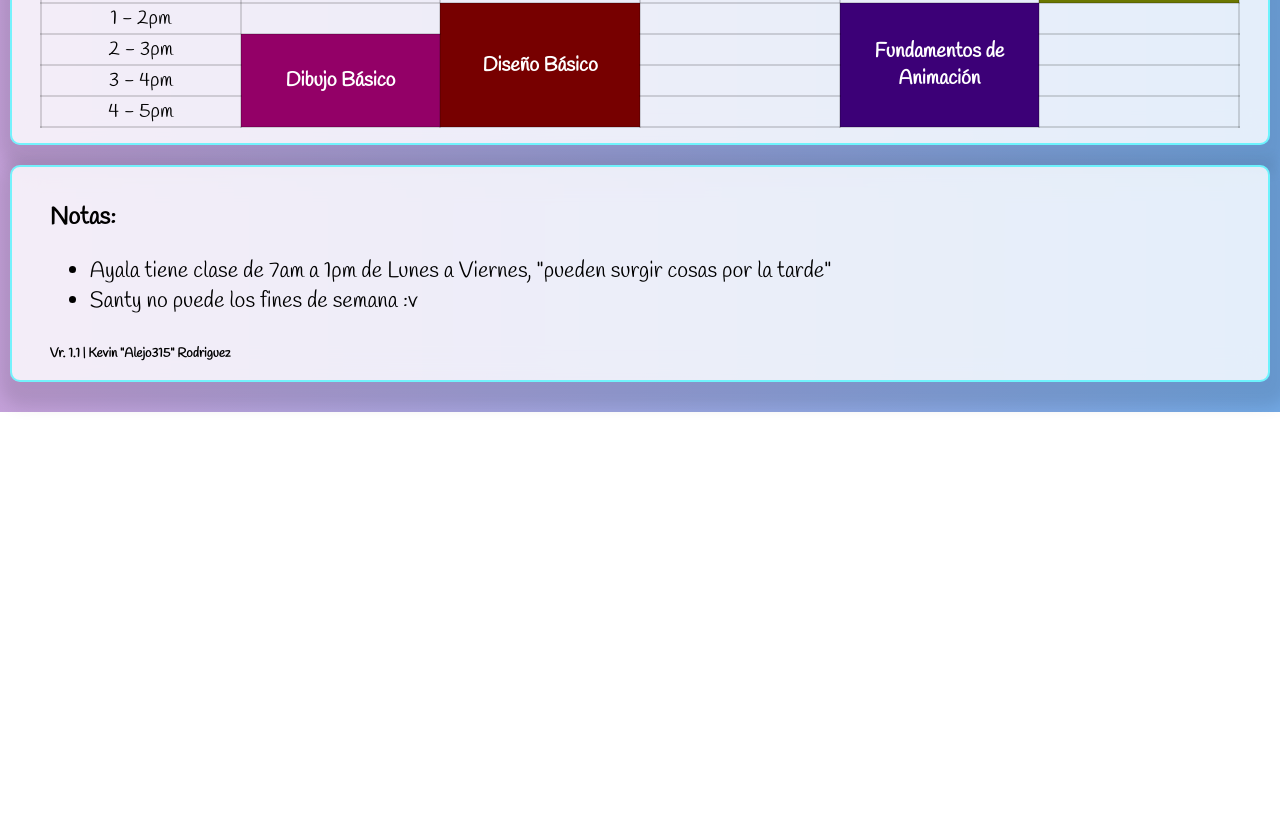
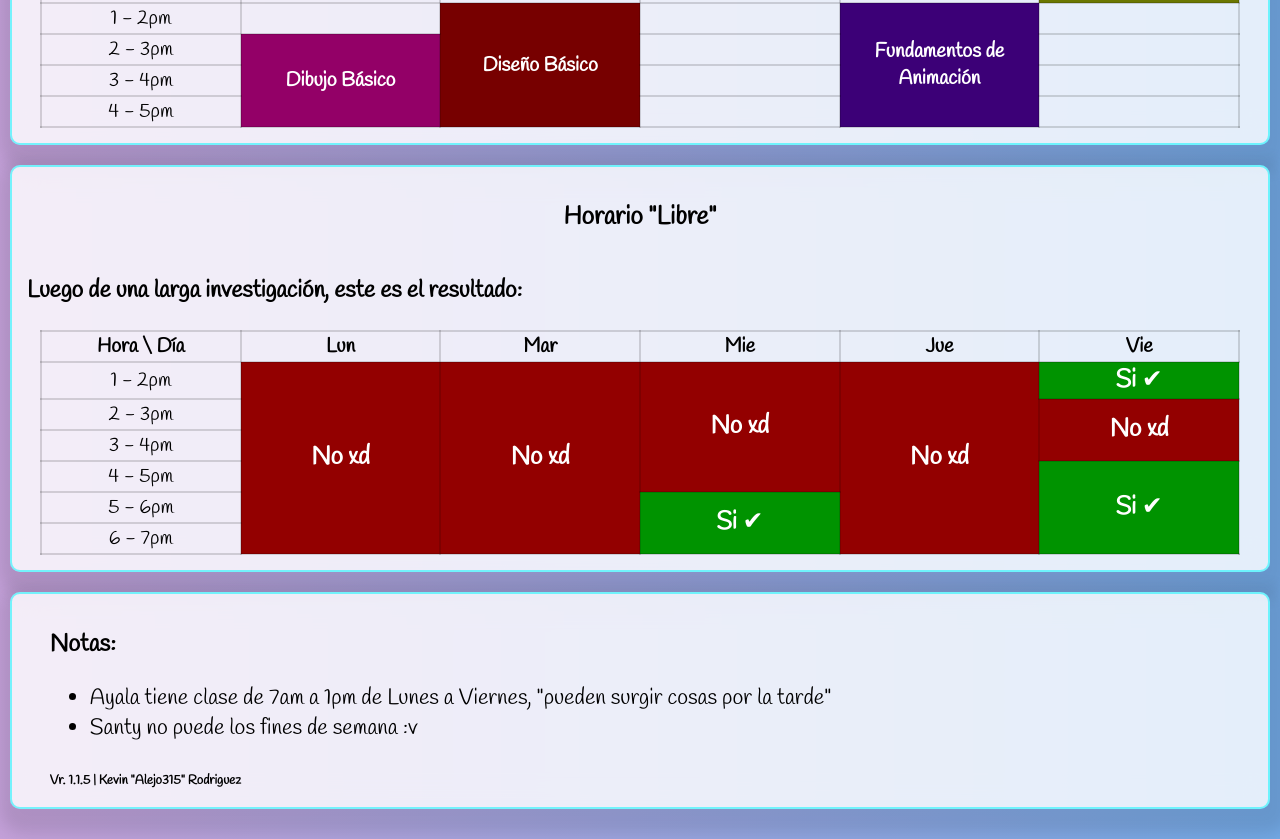
Before and after one commit to karg315/Horarios-Kartel, a plain HTML site: page index.html in a window 1280 px wide. Shown: the part 2455-3294 px from the top of the page. Before the commit the page ends 2867 px from the top, so only its background shows below. Drawn offline with Linux system fonts and the light colour scheme.

Commit message:
Add files via upload

```diff
--- a/index.html
+++ b/index.html
@@ -506,13 +506,81 @@
         </div>
         <!-- Fin del horario de santy -->
 
+
+        <!-- Horario de matriz libre -->
+        <div class="section" id="horario libre">
+            <h1><span id="titulo-libre">Horario "Libre"</span></h1>
+            <h3>Luego de una larga investigación, este es el resultado:</h3>
+            <table>
+                <tr>
+                    <th>Hora \ Día</th>
+                    <th>Lun</th>
+                    <th>Mar</th>
+                    <th>Mie</th>
+                    <th>Jue</th>
+                    <th>Vie</th>
+                </tr>
+                <tr>
+                    <td>1 - 2pm</td>
+                    <td class="No" rowspan="6">No xd</td>
+                    <td class="No" rowspan="6">No xd</td>
+                    <td class="No" rowspan="4">No xd</td>
+                    <td class="No" rowspan="6">No xd</td>
+                    <td class="Si">Si ✔</td>
+                </tr>
+                <tr>
+                    <td>2 - 3pm</td>
+                    <!-- No xd -->
+                    <!-- No xd -->
+                    <!-- No xd -->
+                    <!-- No xd -->
+                    <td class="No" rowspan="2">No xd</td>
+                </tr>
+                <tr>
+                    <td>3 - 4pm</td>
+                    <!-- No xd -->
+                    <!-- No xd -->
+                    <!-- No xd -->
+                    <!-- No xd -->
+                    <!-- No xd -->
+                </tr>
+                <tr>
+                    <td>4 - 5pm</td>
+                    <!-- No xd -->
+                    <!-- No xd -->
+                    <!-- No xd -->
+                    <!-- No xd -->
+                    <td class="Si" rowspan="3">Si ✔</td>
+                </tr>
+                <tr>
+                    <td>5 - 6pm</td>
+                    <!-- No xd -->
+                    <!-- No xd -->
+                    <td class="Si" rowspan="2">Si ✔</td>
+                    <!-- No xd -->
+                    <!-- Si xd -->
+                </tr>
+                    <tr>
+                    <td>6 - 7pm</td>
+                    <!-- No xd -->
+                    <!-- No xd -->
+                    <!-- Si xd -->
+                    <!-- No xd -->
+                    <!-- Si xd -->
+                </tr>
+            </table>
+        </div>
+        <!-- Fin del horario matriz libre -->
+
+
+
         <div class="section" id="notas">
             <h2>Notas:</h2>
             <ul>
                 <li>Ayala tiene clase de 7am a 1pm de Lunes a Viernes, "pueden surgir cosas por la tarde"</li>
                 <li>Santy no puede los fines de semana :v</li>
             </ul>
-            <p><span>Vr. 1.1 | Kevin "Alejo315" Rodriguez</span></p>
+            <p><span>Vr. 1.1.5 | Kevin "Alejo315" Rodriguez</span></p>
         </div>
 
     </body>
--- a/style.css
+++ b/style.css
@@ -226,6 +226,19 @@ table, th, td {
     font-weight: bold;
     color: white;
 }
+.No{
+    background-color: #930000;
+    font-weight: bold;
+    color: white;
+    font-size: 25px;
+}
+
+.Si{
+    background-color: #009300;
+    font-weight: bold;
+    color: white;
+    font-size: 25px;
+}
 
 hr {
     border: 0;
```
